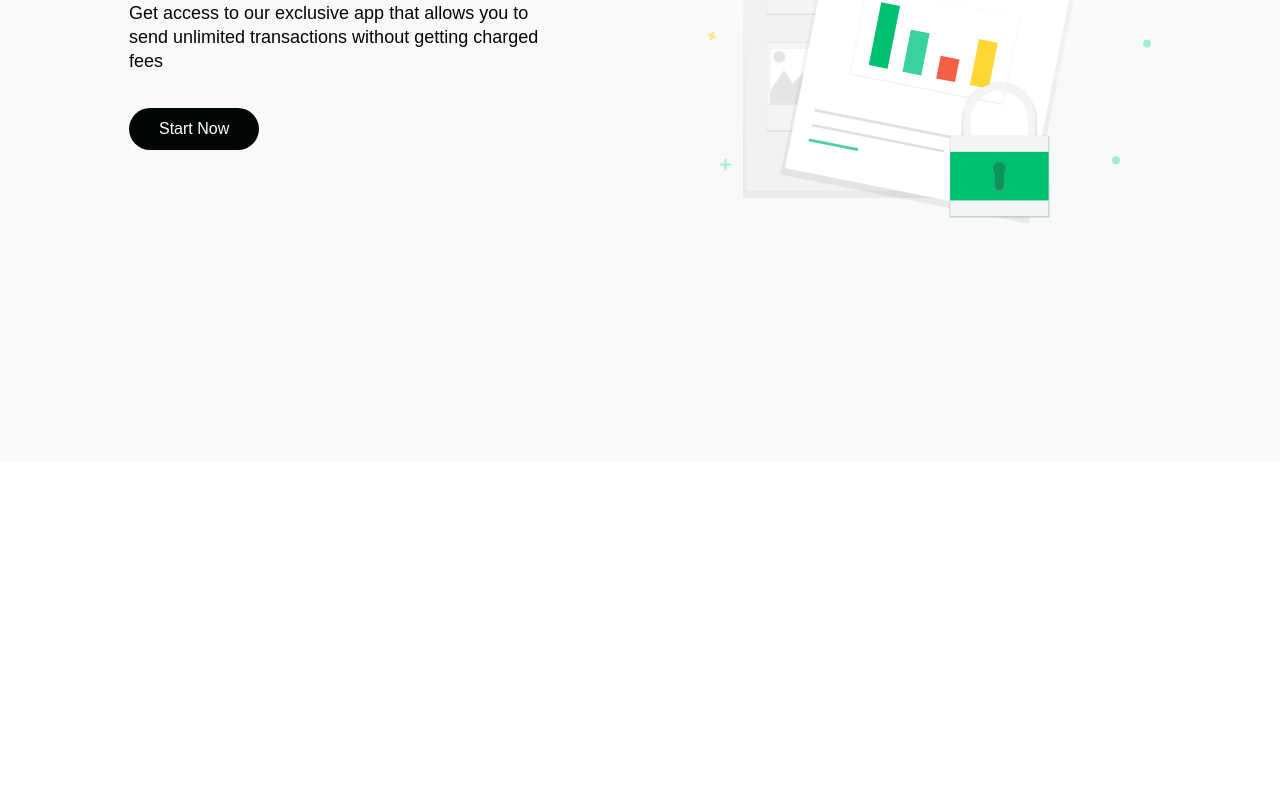
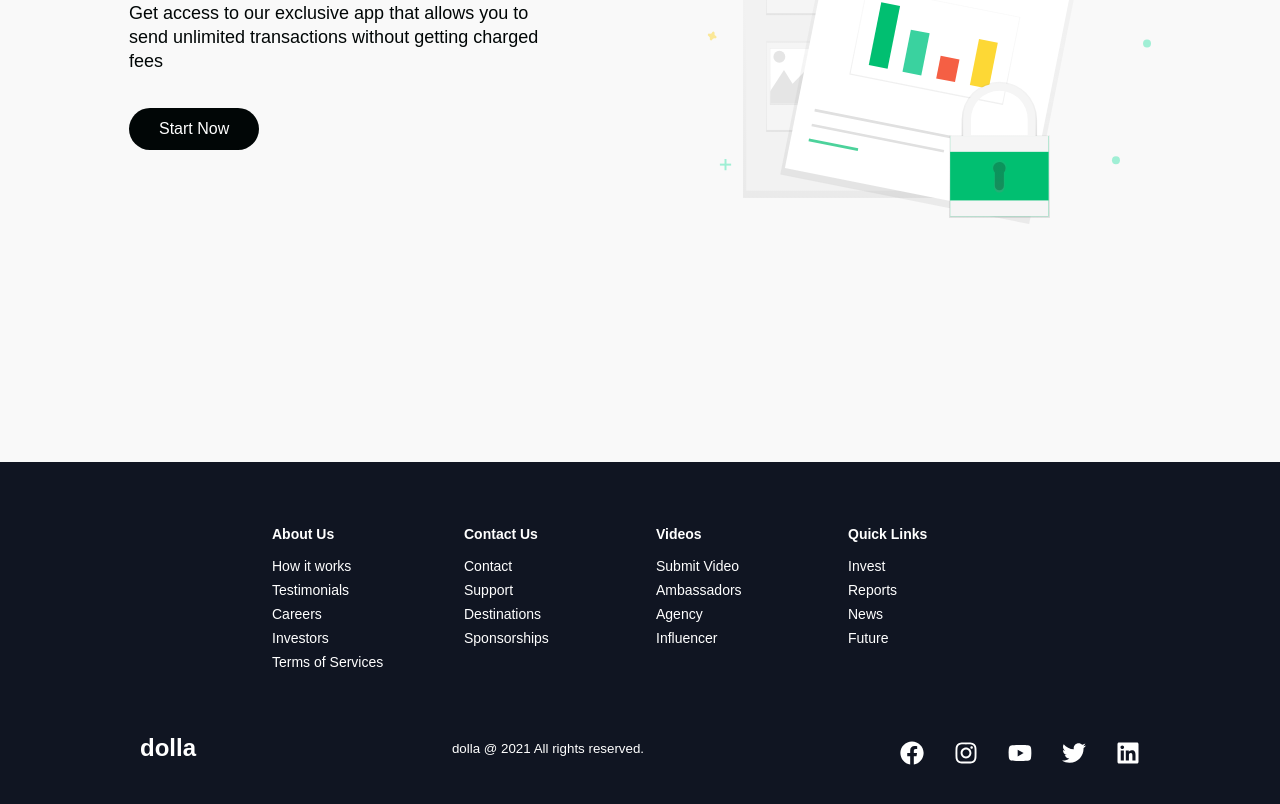
Before and after one commit to moazahmed132/react-smoothscroll-styledcomponents-website, a React (Create React App) app: page / in a window 1280 px wide. Shown: the part 3718-4522 px from the top of the page. Before the commit the page ends 4180 px from the top, so only its background shows below. Built offline with nearby package versions, Linux system fonts and the light colour scheme; the HTML template or start-up script is replaced by a standard one.

Commit message:
finish the  footer

```diff
--- /dev/null
+++ b/src/components/Footer/FooterElements.js
@@ -0,0 +1,110 @@
+import styled from 'styled-components'
+import { Link } from 'react-router-dom'
+
+export const FooterContainer = styled.footer`
+background-color:#101522;
+`
+
+export const FooterWrap = styled.div`
+  padding: 48px 24px;
+  display:flex;
+  flex-direction: column;
+  justify-content:center;
+  align-items:center;
+  max-width:1100px;
+  margin: 0 auto;
+
+`
+
+export const FooterLinksContainer = styled.div`
+display:flex;
+justify-content:center;
+
+`
+export const FooterLinksWrapper = styled.div`
+  display:flex;
+
+  @media screen and (max-width: 820px){
+    flex-direction:column;
+  }
+
+`
+
+export const FooterLinkItems = styled.div`
+display:flex;
+flex-direction:column;
+align-items:flex-start;
+margin: 16px;
+text-align:left;
+width:160px;
+box-sizing:border-box;
+color:#fff;
+
+@media screen and (max-width: 420px){
+  margin:0;
+  padding:10px;
+  width:100%;
+}
+`
+export const FooterLinkTitle = styled.h1`
+font-size:14px;
+margin-bottom:16px;
+`
+
+export const FooterLink = styled(Link)`
+color:#fff;
+text-decoration:none;
+margin-bottom:.5rem;
+font-size:14px;
+
+&:hover{
+  color:#01bf71;
+  transition: .3s ease-out;
+}
+`
+export const SocialMedia = styled.section`
+max-width: 1000px;
+width:100%;
+
+`
+
+export const SocialMediaWrap = styled.div`
+  display:flex;
+  justify-content: space-between;
+  align-items:center;
+  max-width: 1100px;
+  margin: 40px auto 0 auto;
+
+  @media screen and (max-width: 820px ){
+    flex-direction:column;
+  }
+
+`
+export const SocialLogo = styled(Link)`
+color:#fff;
+justify-self: start;
+cursor: pointer;
+text-decoration:none;
+font-size:1.5rem;
+display:flex;
+align-items:center;
+margin-bottom:16px;
+font-weight:bold;
+
+
+`
+export const WebsiteRights = styled.small`
+color:#fff;
+margin-bottom:16px;
+`
+
+export const SocialIcons = styled.div`
+display:flex;
+justify-content:space-between;
+align-items:center;
+width:240px;
+`
+export const SocialIconLink = styled.a`
+color:#fff;
+font-size: 24px;
+`
--- /dev/null
+++ b/src/components/Footer/index.js
@@ -0,0 +1,86 @@
+import React from 'react'
+import { FaFacebook, FaInstagram, FaTwitter, FaYoutube, FaLinkedin } from 'react-icons/fa'
+import { FooterContainer, FooterWrap, FooterLinksContainer, FooterLinksWrapper, FooterLinkItems, FooterLinkTitle, FooterLink, SocialMedia, SocialMediaWrap, SocialLogo, WebsiteRights, SocialIcons, SocialIconLink } from './FooterElements'
+
+const Footer = () => {
+  return (
+    <>
+      <FooterContainer>
+        <FooterWrap>
+          <FooterLinksContainer>
+            <FooterLinksWrapper>
+              <FooterLinkItems>
+                <FooterLinkTitle>About Us</FooterLinkTitle>
+                <FooterLink to="/signin">How it works</FooterLink>
+                <FooterLink to="/signin">Testimonials</FooterLink>
+                <FooterLink to="/signin">Careers</FooterLink>
+                <FooterLink to="/signin">Investors</FooterLink>
+                <FooterLink to="/signin">Terms of Services</FooterLink>
+              </FooterLinkItems>
+
+              <FooterLinkItems>
+                <FooterLinkTitle>Contact Us</FooterLinkTitle>
+                <FooterLink to="/signin">Contact</FooterLink>
+                <FooterLink to="/signin">Support</FooterLink>
+                <FooterLink to="/signin">Destinations</FooterLink>
+                <FooterLink to="/signin">Sponsorships</FooterLink>
+              </FooterLinkItems>
+            </FooterLinksWrapper>
+
+
+            <FooterLinksWrapper>
+              <FooterLinkItems>
+                <FooterLinkTitle>Videos</FooterLinkTitle>
+                <FooterLink to="/signin">Submit Video</FooterLink>
+                <FooterLink to="/signin">Ambassadors</FooterLink>
+                <FooterLink to="/signin">Agency</FooterLink>
+                <FooterLink to="/signin">Influencer</FooterLink>
+              </FooterLinkItems>
+
+              <FooterLinkItems>
+                <FooterLinkTitle>Quick Links</FooterLinkTitle>
+                <FooterLink to="/signin">Invest</FooterLink>
+                <FooterLink to="/signin">Reports</FooterLink>
+                <FooterLink to="/signin">News</FooterLink>
+                <FooterLink to="/signin">Future</FooterLink>
+              </FooterLinkItems>
+            </FooterLinksWrapper>
+          </FooterLinksContainer>
+
+
+
+          <SocialMedia>
+            <SocialMediaWrap>
+              <SocialLogo to='/'>
+                dolla
+              </SocialLogo>
+              <WebsiteRights>
+                dolla @ 2021
+                All rights reserved.
+              </WebsiteRights>
+              <SocialIcons>
+                <SocialIconLink href="/" target="_blank" aria-label="Facebook">
+                  <FaFacebook />
+                </SocialIconLink>
+                <SocialIconLink href="/" target="_blank" aria-label="Instagram">
+                  <FaInstagram />
+                </SocialIconLink>
+                <SocialIconLink href="/" target="_blank" aria-label="Youtube">
+                  <FaYoutube />
+                </SocialIconLink>
+                <SocialIconLink href="/" target="_blank" aria-label="Twitter">
+                  <FaTwitter />
+                </SocialIconLink>
+                <SocialIconLink href="/" target="_blank" aria-label="Linkedin">
+                  <FaLinkedin />
+                </SocialIconLink>
+              </SocialIcons>
+            </SocialMediaWrap>
+          </SocialMedia>
+        </FooterWrap>
+      </FooterContainer>
+    </>
+  )
+}
+
+export default Footer
--- a/src/pages/index.js
+++ b/src/pages/index.js
@@ -1,4 +1,5 @@
 import React, { useState } from 'react'
+import Footer from '../components/Footer'
 import HeroSection from '../components/HeroSection'
 import InfoSection from '../components/InfoSection'
 import { homeObjOne, homeObjTwo, homeObjThree } from '../components/InfoSection/Data'
@@ -20,6 +21,7 @@
       <InfoSection {...homeObjTwo} />
       <Services />
       <InfoSection {...homeObjThree} />
+      <Footer />
 
     </>
   )
```
Also changed, not shown: 1 other file (tests, documents, lock files or other folders).
